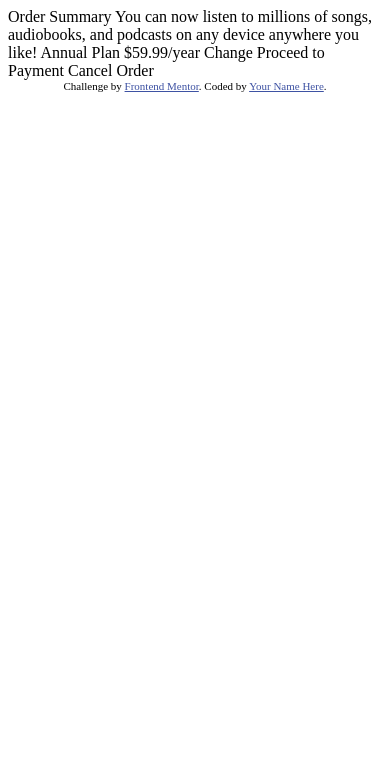
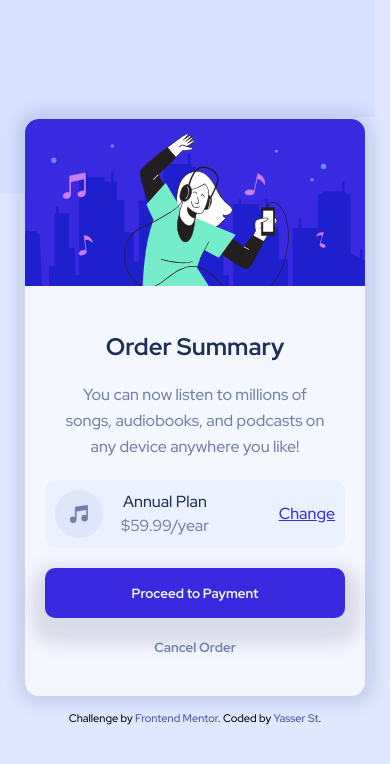
Before and after one commit to Yasser-St/order-component-project, a plain HTML site: page index.html in a window 390 px wide. Drawn offline with Linux system fonts and the light colour scheme.

Commit message:
first-change

```diff
--- a/index.html
+++ b/index.html
@@ -2,36 +2,52 @@
 <html lang="en">
 <head>
   <meta charset="UTF-8">
-  <meta name="viewport" content="width=device-width, initial-scale=1.0"> <!-- displays site properly based on user's device -->
+  <meta name="viewport" content="width=device-width, initial-scale=1.0">
 
-  <link rel="icon" type="image/png" sizes="32x32" href="./images/favicon-32x32.png">
+  <link rel="preconnect" href="https://fonts.googleapis.com">
+  <link rel="preconnect" href="https://fonts.gstatic.com" crossorigin>
+  <link href="https://fonts.googleapis.com/css2?family=Red+Hat+Display:wght@500;700;900&display=swap" rel="stylesheet">
 
+  <link rel="icon" type="image/jpg" sizes="32x32" href="./images/favicon-32x32.png">
+  <link rel="stylesheet" href="style.css">
   <title>Frontend Mentor | Order summary card</title>
 
-  <!-- Feel free to remove these styles or customise in your own stylesheet 👍 -->
-  <style>
-    .attribution { font-size: 11px; text-align: center; }
-    .attribution a { color: hsl(228, 45%, 44%); }
-  </style>
-</head>
+
 <body>
 
-  Order Summary
+ <main>
+ <article>
+  <div >
+    <img class="picture" src="./images/illustration-hero.svg" alt="picture">
+  </div>
+  <div class="card">
+  <div class="text">
+    <h1>  Order Summary</h1>
+    <p class="scrept"> You can now listen to millions of songs, audiobooks, and podcasts on any
+      device anywhere you like!
+    </p>
+  </div>
+  <div class="pricing" >
+    <div class="left">
+      <img class="icon" src="./images/icon-music.svg" alt aria-hidden="true">
+      <div class="annual-plan">
+        <p class="plan" > Annual Plan</p>
+        <p class="price">$59.99/year</p>
+      </div>
+    </div>
+    <a href="#">Change</a>
+  </div>
+  <div class="btn">
+    <button class="proceed">Proceed to Payment</button>
+    <button class="cancel">Cancel Order</button>
+  </div>
 
-  You can now listen to millions of songs, audiobooks, and podcasts on any
-  device anywhere you like!
-
-  Annual Plan
-  $59.99/year
-
-  Change
-
-  Proceed to Payment
-  Cancel Order
-
-  <div class="attribution">
+</div>
+ </article>
+</main>
+<footer class="attribution">
     Challenge by <a href="https://www.frontendmentor.io?ref=challenge" target="_blank">Frontend Mentor</a>.
-    Coded by <a href="#">Your Name Here</a>.
-  </div>
+    Coded by <a href="https://github.com/Yasser-St">Yasser St</a>.
+  </footer>
 </body>
 </html>
--- a/style.css
+++ b/style.css
@@ -21,16 +21,17 @@
         background-repeat: no-repeat;
         display: grid;
         place-content: center;
+
     }
 
         article{
             background-color: var(--Very-pale-blue);
-            max-width:450px;
+            max-width:450p;
             height: 100%;
             border-radius: 14px;
             align-items: center;
             color: var(--Desaturated-blue);text-align: center;
-            margin:  20px;
+            padding-bottom: 20px;
             box-shadow: 1px 1px 13px 10px hsla(224, 60%, 32%, 0.116);
 
         }
@@ -84,6 +85,7 @@
             f ont-weight: bold;
         }
         .pricing a{
+            transition: all 0.2s;
             color: var(--Bright-blue)
         }
         .pricing a:hover{
@@ -95,12 +97,16 @@
         .btn{
 
             display: grid;
+            place-items: center;
             margin-left:  50px;
             margin-right: 50px;
         }
 
-        .btn button{     transition: all 0.2s;
-             font-family: 'Red Hat Display', sans-serif ;
+        .btn button{
+            transition: all 0.2s;
+            font-family: 'Red Hat Display', sans-serif ;
+            font-weight: bolder;
+            width: 100%;
         }
 
         .proceed{
@@ -110,9 +116,9 @@
             border: none;
             border-radius: 10px;
             color: var(--Very-pale-blue);
-            font-weight: bold;
             margin-bottom: 20px;
             box-shadow: 1px 12px 16px 14px  hsla(227, 15%, 58%, 0.25);
+
         }
 
         .proceed:hover{
@@ -121,10 +127,11 @@
         }
 
         .cancel{
-            background-color: transparent;
+            background-color:transparent;
             border: none;
             color: var(--Desaturated-blue);
             font-weight: bold;
+            margin-bottom: 20px;
 
         }
 
@@ -136,8 +143,22 @@
 
 
 
-    .attribution { font-size: 11px; text-align: center; }
-    .attribution a { color: hsl(228, 45%, 44%); }
+    .attribution {
+        font-size: 11px;
+         text-align: center;
+         margin-top: 15px;
+    }
+
+    .attribution a {
+        color: hsl(228, 45%, 44%);
+        text-decoration: none;
+
+    }
+
+    .attribution a:hover{
+        cursor: pointer;
+        text-decoration: underline;
+    }
 
 
     @media(max-width:40em){
@@ -145,8 +166,50 @@
             height: 100vh;
             min-width: 360px;
             font-family: 'Red Hat Display', sans-serif;
-
+            display: grid;
+            place-content: center
+            ;
             background-image: url(/images/pattern-background-mobile.svg);
             background-repeat: no-repeat;
         }
+
+        article{
+            background-color: var(--Very-pale-blue);
+            max-width:340px;
+            height: 100%;
+            border-radius: 14px;
+            align-items: center;
+            color: var(--Desaturated-blue);text-align: center;
+            padding-bottom: 20px;
+            box-shadow: 1px 1px 13px 10px hsla(224, 60%, 32%, 0.116);
+
+        }
+        .scrept{
+            width: 270px;
+            margin: auto;
+            font-size: 1rem;
+            line-height: 26px;
+            margin-bottom: 14px;
+        }
+
+
+        .pricing{
+            background-color:  hsla(225, 100%, 94%, 0.453);
+            display: flex;
+            justify-content: space-between;
+            align-items: center;
+            margin: 20px 20px 20px 20px;
+            padding: 10px 10px;
+            border-radius: 12px;
+
+        }
+
+        .btn{
+
+            display: grid;
+            place-items: center;
+            margin-left:  20px;
+            margin-right: 20px;
+        }
+
     }
```
Also changed, not shown: 1 other file.
